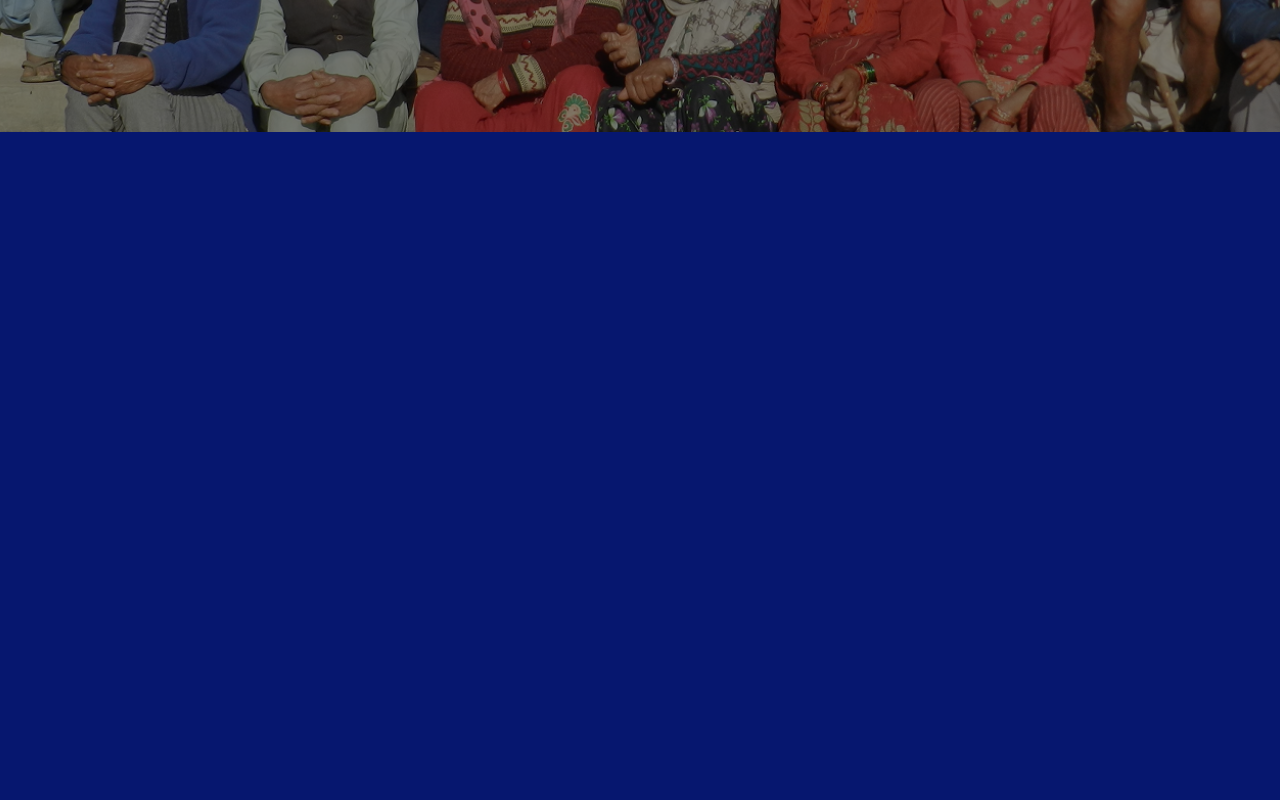
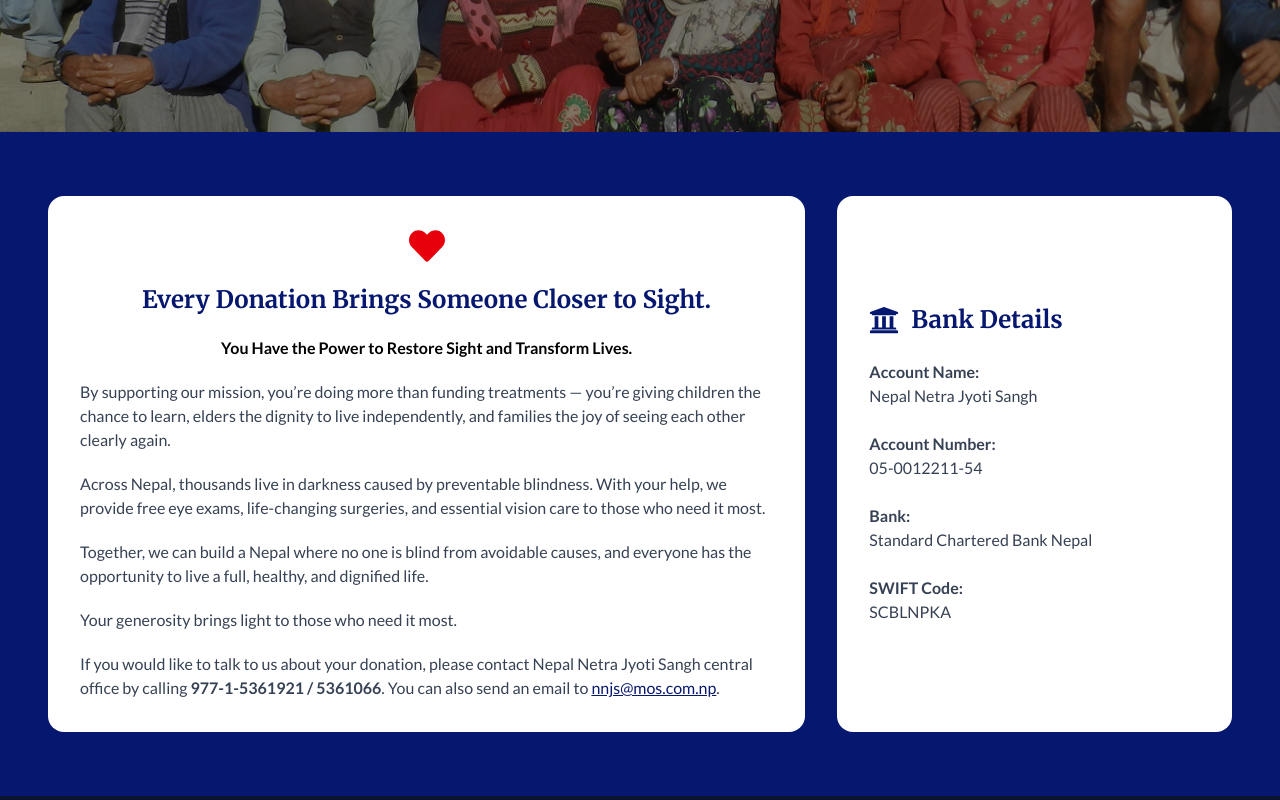
Before and after one commit to Aayush-prog/NNJS, a React (Vite) app in the folder frontend/: page /donate in a window 1280 px wide. Shown: the part 640-1440 px from the top of the page. Built offline with nearby package versions, Linux system fonts and the light colour scheme.

Commit message:
donate page

```diff
--- a/frontend/src/pages/Donate.jsx
+++ b/frontend/src/pages/Donate.jsx
@@ -2,32 +2,22 @@ import { React, useState, useEffect } from "react";
 import Nav from "../components/Nav";
 import donate from "../assets/donate.png";
 import Footer from "../components/Footer";
-import { motion } from "motion/react";
+import { motion } from "framer-motion";
+import { FaArrowCircleUp, FaHeart, FaUniversity } from "react-icons/fa";
 
-import { FaArrowCircleUp } from "react-icons/fa";
 export default function Donate() {
   const [showButton, setShowButton] = useState(false);
+
   useEffect(() => {
     const handleScroll = () => {
-      if (window.scrollY > 200) {
-        setShowButton(true);
-      } else {
-        setShowButton(false);
-      }
+      setShowButton(window.scrollY > 200);
     };
-
     window.addEventListener("scroll", handleScroll);
-
-    return () => {
-      window.removeEventListener("scroll", handleScroll);
-    };
+    return () => window.removeEventListener("scroll", handleScroll);
   }, []);
 
   const scrollToTop = () => {
-    window.scrollTo({
-      top: 0,
-      behavior: "smooth",
-    });
+    window.scrollTo({ top: 0, behavior: "smooth" });
   };
 
   const fadeInUp = {
@@ -35,12 +25,10 @@ export default function Donate() {
     visible: {
       opacity: 1,
       y: 0,
-      transition: {
-        duration: 0.6,
-        ease: "easeOut",
-      },
+      transition: { duration: 0.6, ease: "easeOut" },
     },
   };
+
   return (
     <div>
       <Nav />
@@ -54,13 +42,90 @@ export default function Donate() {
       >
         <div className="absolute inset-0 bg-black opacity-50"></div>
         <div className="relative z-10 text-white text-center space-y-10">
-          <h1 className="text-6xl font-bold font-secondary ">Donate</h1>
+          <h1 className="text-6xl font-bold font-secondary">Donate</h1>
         </div>
       </motion.div>
-      <div className="h-screen bg-primary flex">
-        <div></div>
+
+      <div className="bg-primary py-16 px-4 md:px-12">
+        <div className="max-w-7xl mx-auto flex flex-col md:flex-row gap-8 font-primary">
+          {/* Left Section */}
+          <div className="bg-white rounded-2xl p-8 flex-1 space-y-5">
+            <div className="flex justify-center">
+              <FaHeart className="text-red-600 text-4xl" />
+            </div>
+            <h2 className="text-2xl font-bold text-primary font-secondary text-center">
+              Every Donation Brings Someone Closer to Sight.
+            </h2>
+            <h3 className="text-center font-semibold">
+              {" "}
+              You Have the Power to Restore Sight and Transform Lives.
+            </h3>
+            <p className="text-gray-700">
+              By supporting our mission, you’re doing more than funding
+              treatments — you’re giving children the chance to learn, elders
+              the dignity to live independently, and families the joy of seeing
+              each other clearly again.
+            </p>
+            <p className="text-gray-700">
+              Across Nepal, thousands live in darkness caused by preventable
+              blindness. With your help, we provide free eye exams,
+              life-changing surgeries, and essential vision care to those who
+              need it most.
+            </p>
+            <p className="text-gray-700">
+              Together, we can build a Nepal where no one is blind from
+              avoidable causes, and everyone has the opportunity to live a full,
+              healthy, and dignified life.
+            </p>
+            <p className="text-gray-700">
+              Your generosity brings light to those who need it most.
+            </p>
+            <p className="text-gray-700">
+              If you would like to talk to us about your donation, please
+              contact Nepal Netra Jyoti Sangh central office by calling{" "}
+              <strong>977-1-5361921 / 5361066</strong>. You can also send an
+              email to{" "}
+              <a
+                className="text-primary underline"
+                href="mailto:nnjs@mos.com.np"
+              >
+                nnjs@mos.com.np
+              </a>
+              .
+            </p>
+          </div>
+
+          <div className="bg-white rounded-2xl p-8 w-full md:w-1/3 flex flex-col justify-center space-y-6">
+            <div className="flex items-center gap-3">
+              <FaUniversity className="text-primary text-3xl" />
+              <h2 className="text-2xl font-bold text-primary font-secondary">
+                Bank Details
+              </h2>
+            </div>
+            <div className="space-y-6 text-gray-700 text-base">
+              <div>
+                <p className="font-semibold">Account Name:</p>
+                <p>Nepal Netra Jyoti Sangh</p>
+              </div>
+              <div>
+                <p className="font-semibold">Account Number:</p>
+                <p>05-0012211-54</p>
+              </div>
+              <div>
+                <p className="font-semibold">Bank:</p>
+                <p>Standard Chartered Bank Nepal</p>
+              </div>
+              <div>
+                <p className="font-semibold">SWIFT Code:</p>
+                <p>SCBLNPKA</p>
+              </div>
+            </div>
+          </div>
+        </div>
       </div>
+
       <Footer />
+
       {showButton && (
         <button
           onClick={scrollToTop}
```
